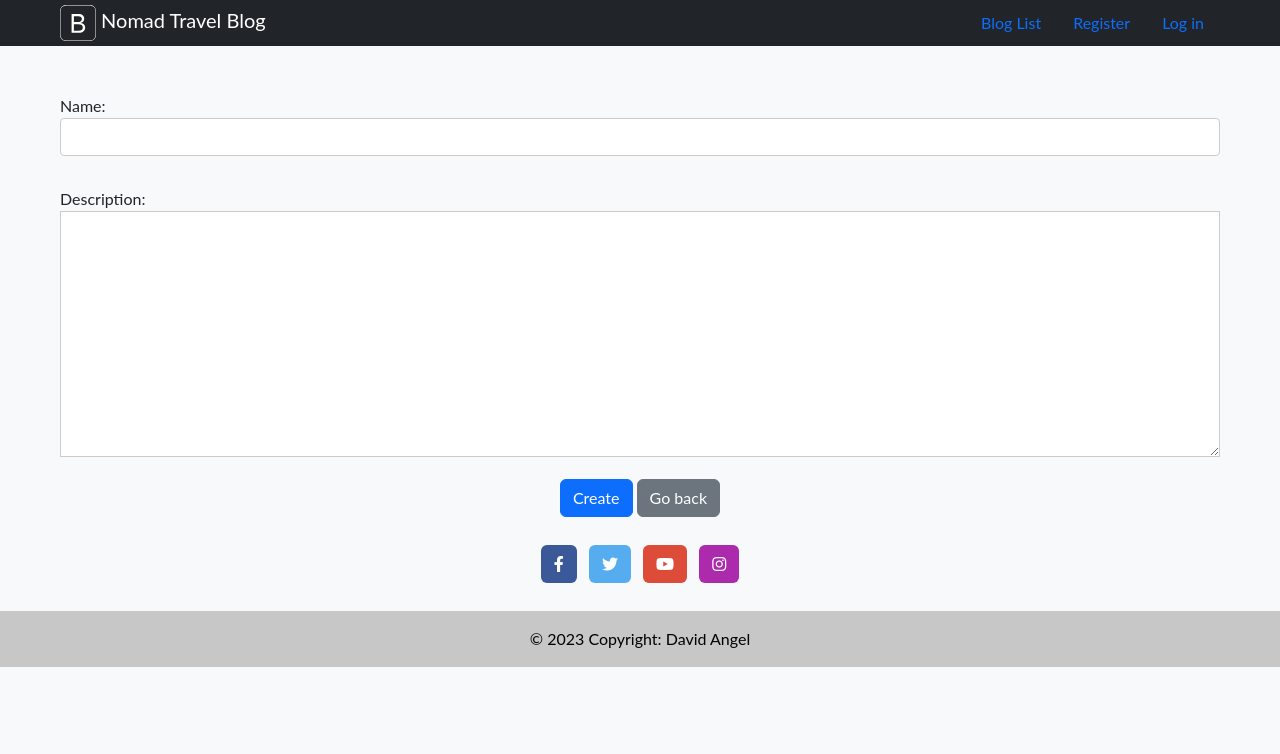
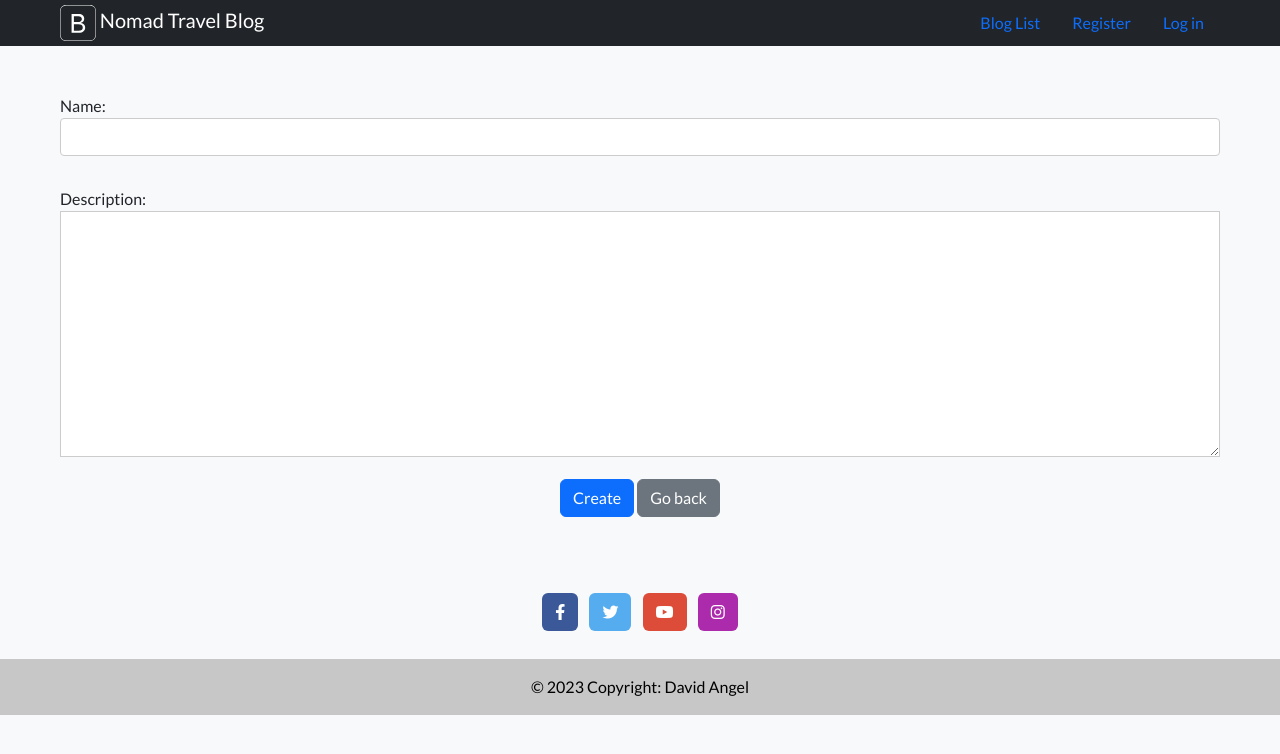
Before and after one commit to julifmontoya/django-blog-temp, a Django app: page /post-detail/1/comment/ in a window 1280 px wide. Shown: the top 754 px of the page. Run offline with Django 4.2, Linux system fonts and the light colour scheme; some libraries are stand-ins or nearby versions.

Commit message:
FooterUpdate

```diff
--- a/base/templates/base/footer.html
+++ b/base/templates/base/footer.html
@@ -1,4 +1,4 @@
-<footer class="text-center text-white">
+<footer class="text-center text-white mt-5">
     <!-- Grid container -->
     <div class="container p-4 pb-0">
       <!-- Section: Social media -->
--- a/base/templates/base/main.html
+++ b/base/templates/base/main.html
@@ -11,7 +11,7 @@
       crossorigin="anonymous"
     />
     <link rel="preconnect" href="https://fonts.gstatic.com" crossorigin />
-    <link href="https://fonts.googleapis.com/css2?family=Lato:wght@500&display=swap" rel="stylesheet">
+    <link href="https://fonts.googleapis.com/css2?family=Lato&display=swap" rel="stylesheet">
     <link rel="stylesheet" href="https://cdn.jsdelivr.net/npm/@fortawesome/fontawesome-free@6.1.0/css/all.css">
   </head>
   <style>
```
